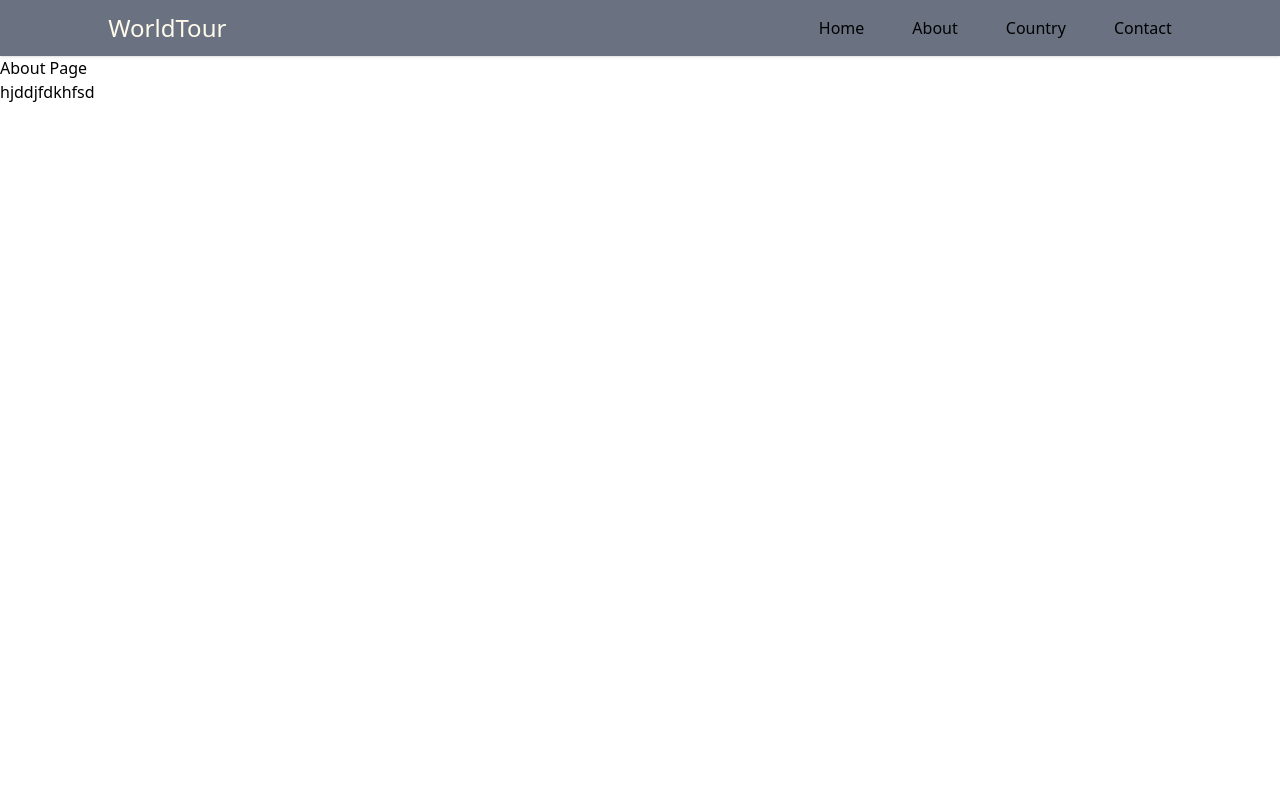
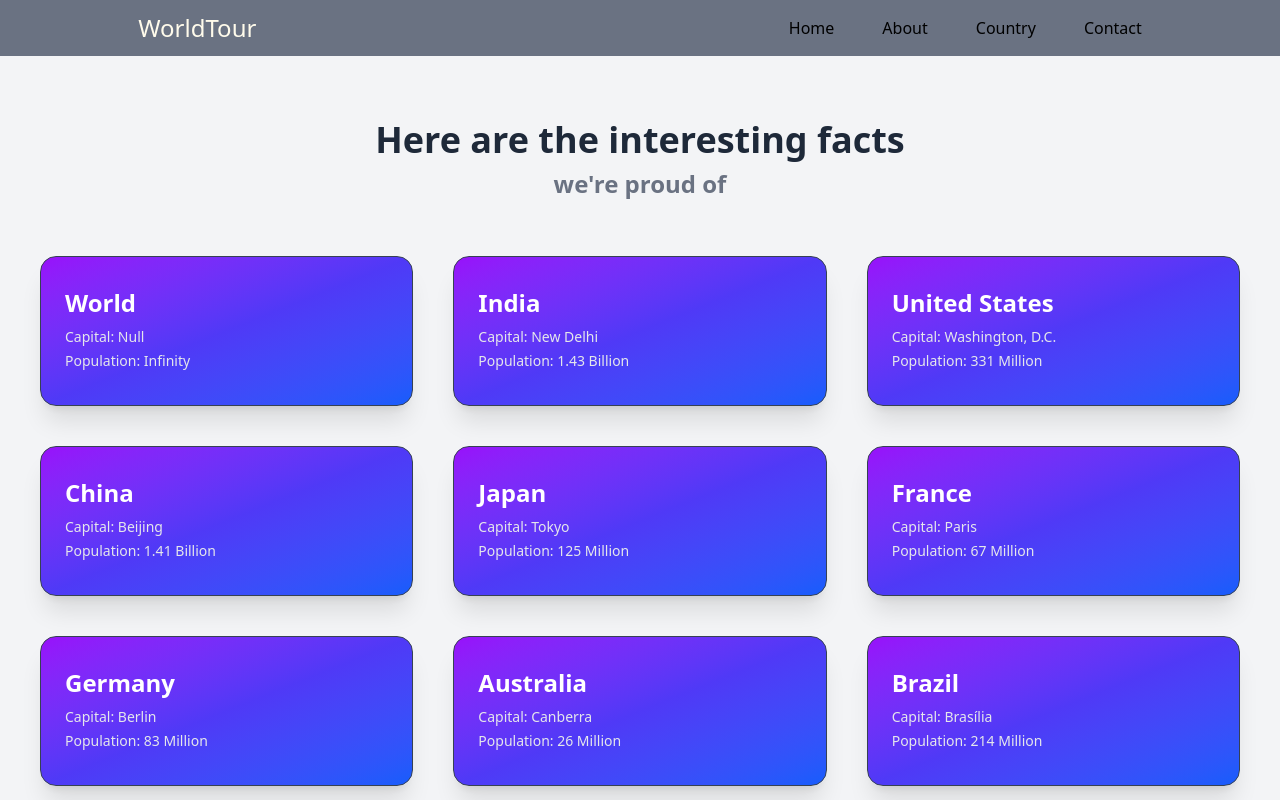
Before and after one commit to AjayGour09/LearnReact, a React (Vite) app in the folder CountryProject/: page /about in a window 1280 px wide. Shown: the top 800 px of the page. Built offline with nearby package versions, Linux system fonts and the light colour scheme.

Commit message:
about section

```diff
--- /dev/null
+++ b/CountryProject/src/API/Country.json
@@ -0,0 +1,79 @@
+[
+     {
+    "id": 0,
+    "countryName": "World",
+    "capital": "Null",
+    "population": "Infinity",
+    "interestingFact": "There’s a planet made almost entirely of diamonds"
+  },
+  {
+    "id": 1,
+    "countryName": "India",
+    "capital": "New Delhi",
+    "population": "1.43 Billion",
+    "interestingFact": "India is the largest democracy in the world."
+  },
+  {
+    "id": 2,
+    "countryName": "United States",
+    "capital": "Washington, D.C.",
+    "population": "331 Million",
+    "interestingFact": "The US has the largest economy in the world."
+  },
+  {
+    "id": 3,
+    "countryName": "China",
+    "capital": "Beijing",
+    "population": "1.41 Billion",
+    "interestingFact": "China has the longest wall ever built by humans."
+  },
+  {
+    "id": 4,
+    "countryName": "Japan",
+    "capital": "Tokyo",
+    "population": "125 Million",
+    "interestingFact": "Japan has the highest life expectancy in the world."
+  },
+  {
+    "id": 5,
+    "countryName": "France",
+    "capital": "Paris",
+    "population": "67 Million",
+    "interestingFact": "France is the most visited country in the world."
+  },
+  {
+    "id": 6,
+    "countryName": "Germany",
+    "capital": "Berlin",
+    "population": "83 Million",
+    "interestingFact": "Germany is known for its world-class automobile industry."
+  },
+  {
+    "id": 7,
+    "countryName": "Australia",
+    "capital": "Canberra",
+    "population": "26 Million",
+    "interestingFact": "Australia is both a country and a continent."
+  },
+  {
+    "id": 8,
+    "countryName": "Brazil",
+    "capital": "Brasília",
+    "population": "214 Million",
+    "interestingFact": "Brazil is home to the Amazon rainforest."
+  },
+  {
+    "id": 9,
+    "countryName": "Canada",
+    "capital": "Ottawa",
+    "population": "38 Million",
+    "interestingFact": "Canada has the longest coastline in the world."
+  },
+  {
+    "id": 10,
+    "countryName": "United Kingdom",
+    "capital": "London",
+    "population": "67 Million",
+    "interestingFact": "The UK has no written constitution."
+  }
+]
--- a/CountryProject/src/App.css
+++ /dev/null
@@ -1,3 +0,0 @@
-::root{
-    background: #000;
-}
--- a/CountryProject/src/Components/UI/Header.jsx
+++ b/CountryProject/src/Components/UI/Header.jsx
@@ -5,11 +5,11 @@ export const Header = () =>{
         <div className="flex items-center justify-around bg-gray-500 p-3 shadow">
             <div>
                 <NavLink to="/">
-                    <h1 className="text-2xl text-amber-50">WorldTour</h1>
+                    <h1 className="text-2xl text-amber-50 mr-70">WorldTour</h1>
                 </NavLink>
             </div>
             <div>
-                <ul className="flex gap-12 ml-100 ">
+                <ul className="flex gap-12 ">
                     <li>
                         <NavLink to="/">Home</NavLink>
                     </li>
--- a/CountryProject/src/Pages/About.jsx
+++ b/CountryProject/src/Pages/About.jsx
@@ -1,3 +1,44 @@
+import Country from "../API/Country.json";
+
 export const About = () => {
-  return <h2>About Page</h2>;
+  return (
+    <div className="min-h-screen bg-gray-100 px-6 py-16">
+      {/* Heading */}
+      <h2 className="text-4xl font-bold text-gray-800 text-center mb-14">
+        Here are the interesting facts
+        <br />
+        <span className="text-gray-500 text-2xl mt-2 block">
+          we're proud of
+        </span>
+      </h2>
+
+      {/* Cards Grid */}
+      <div className="grid grid-cols-1 md:grid-cols-2 lg:grid-cols-3 gap-10 px-4">
+        {Country.map((c) => (
+          <div key={c.id} className="perspective">
+            <div className="relative w-full h-[150px] transition-transform duration-500 transform-style-preserve-3d hover:rotate-y-180">
+              {/* FRONT SIDE */}
+              <div className="absolute inset-0 rounded-2xl p-6 bg-gradient-to-br from-purple-600 via-indigo-600 to-blue-600 text-white shadow-xl border border-gray-700 backface-hidden flex flex-col justify-center">
+                <h3 className="text-2xl font-semibold mb-2">{c.countryName}</h3>
+                <p className="text-sm text-gray-200 mb-1">
+                  <span className="font-medium">Capital:</span> {c.capital}
+                </p>
+                <p className="text-sm text-gray-200 mb-1">
+                  <span className="font-medium">Population:</span>{" "}
+                  {c.population}
+                </p>
+              </div>
+
+              {/* BACK SIDE */}
+              <div className="absolute inset-0 rounded-2xl p-6 bg-gradient-to-br from-blue-600 via-indigo-700 to-purple-700 text-white shadow-2xl border border-gray-700 rotate-y-180 backface-hidden flex items-center justify-center">
+                <p className="text-sm italic text-gray-200 text-center leading-relaxed">
+                  {c.interestingFact}
+                </p>
+              </div>
+            </div>
+          </div>
+        ))}
+      </div>
+    </div>
+  );
 };
--- a/CountryProject/src/Pages/Home.jsx
+++ b/CountryProject/src/Pages/Home.jsx
@@ -1,8 +1,23 @@
+import { GoArrowRight } from "react-icons/go";
+import iimg from "../assets/iimg.jpg";
 export const Home = () => {
+
   return (
-    <div>
-      <h2>Home Page</h2>
-      <p>This is Home Page</p>
-    </div>
+    <>
+     <div className="flex items-center justify-around ">
+      <div>
+        <h2 className="text-4xl">Explore the world, One <br />Country at a Time</h2>
+        <h2></h2>
+        <p className="text-[18px] mt-4">Discover the History,Culture and beauty of every nation, Sort, Search and <br /> <span>filter through Countries to find the details you need.</span></p>
+        <div className="flex gap-3 border border-gray-700 w-[160px] p-3 mt-4 rounded-2xl">
+          <button>Start Exploring</button>
+         <p className="mt-1.5"> <GoArrowRight /></p>
+        </div>
+      </div>
+      <div className="w-[550px] rounded-3xl mt-20">
+        <img src={iimg} alt="world Image" />
+      </div>
+     </div>
+    </>
   );
 };
--- a/CountryProject/src/index.css
+++ b/CountryProject/src/index.css
@@ -1,2 +1,14 @@
 
 @import "tailwindcss";
+.perspective {
+  perspective: 1000px;
+}
+.transform-style-preserve-3d {
+  transform-style: preserve-3d;
+}
+.backface-hidden {
+  backface-visibility: hidden;
+}
+.rotate-y-180 {
+  transform: rotateY(180deg);
+}
```
Also changed, not shown: CountryProject/src/assets/iimg.jpg (added).
